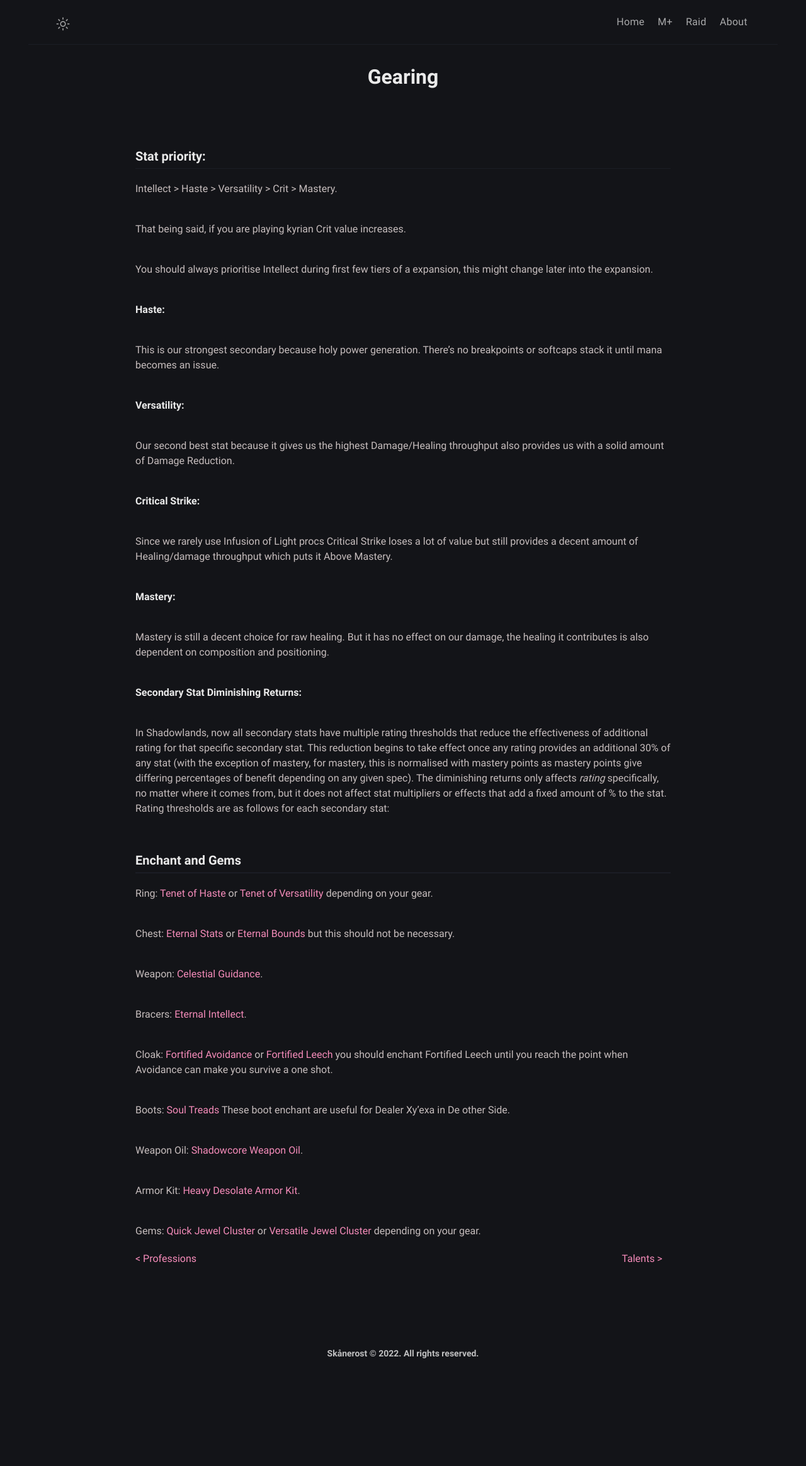
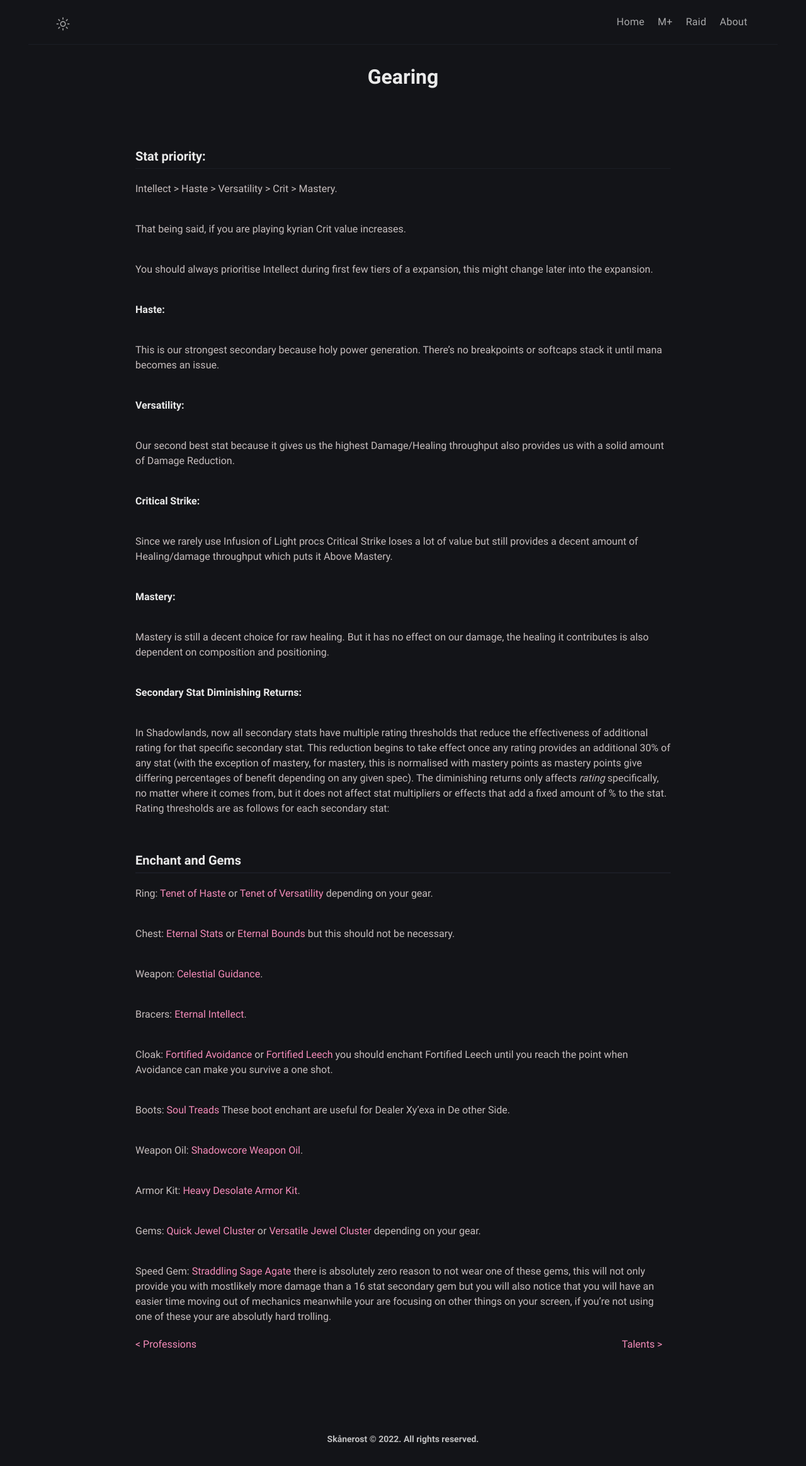
Before and after one commit to BetterThanWowhead/BetterThanWowhead.github.io, a Jekyll site: the page built from pages/M+/gearing.md, in a window 1280 px wide. Shown: the whole page at 63% size. Built offline with Jekyll 4.4.1, drawn with Linux system fonts in a browser that asks for light colours; a script that is not in the unit is left out.

Commit message:
Update gearing.md

```diff
--- a/pages/M+/gearing.md
+++ b/pages/M+/gearing.md
@@ -56,6 +56,10 @@
 
 Gems: [Quick Jewel Cluster](https://www.wowhead.com/item=173128/quick-jewel-cluster) or [Versatile Jewel Cluster](https://www.wowhead.com/item=173129/versatile-jewel-cluster) depending on your gear.
 
+Speed Gem: [Straddling Sage Agate](https://www.wowhead.com/item=169220/straddling-sage-agate) there is absolutely zero reason to not wear one of these gems, this will not only provide you with mostlikely more damage than a 16 stat secondary gem but you will also notice that you will have an easier time moving out of mechanics meanwhile your are focusing on other things on your screen, if you're not using one of these your are absolutly hard trolling.
+
+
+
 <div>
 <div style="text-align:left;display: inline-block;width: 49%;">
 <a href="/M+/professions"> < Professions </a>
```
